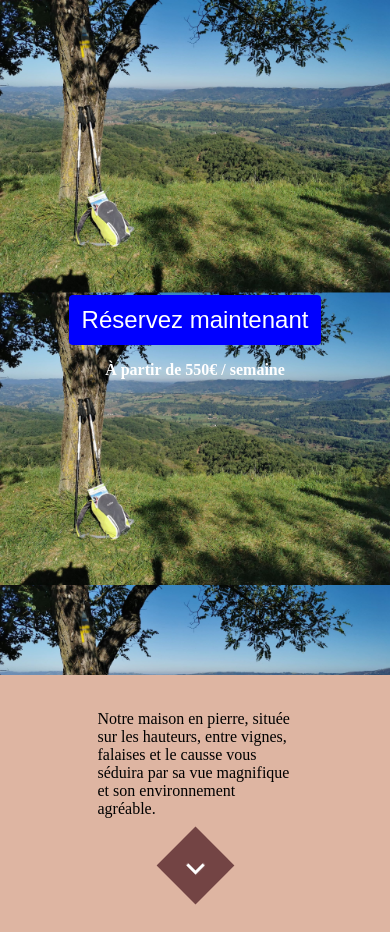
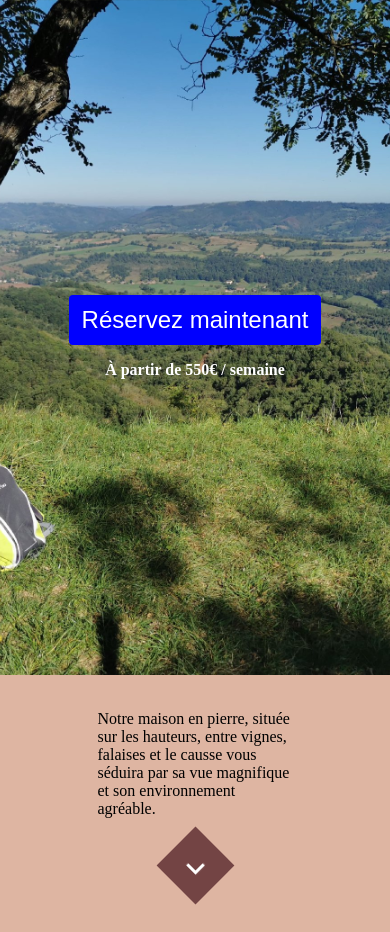
Before and after one commit to mateoisabey/ProjetWebGite, a PHP site: page / in a window 390 px wide. Shown: the part 83-1015 px from the top of the page. Run offline with PHP 8.4, Linux system fonts and the light colour scheme; some libraries are stand-ins or nearby versions.

Commit message:
Fix background image responsive

```diff
--- a/style/index.css
+++ b/style/index.css
@@ -44,7 +44,8 @@ body {
 
 .section-background {
     height: 80vh;
-    background-size: 100% auto;
+    background-size: cover;
+    background-position: center;
     background-image: url("../images/background-image.jpg");
     display: flex;
     flex-direction: column;
```
